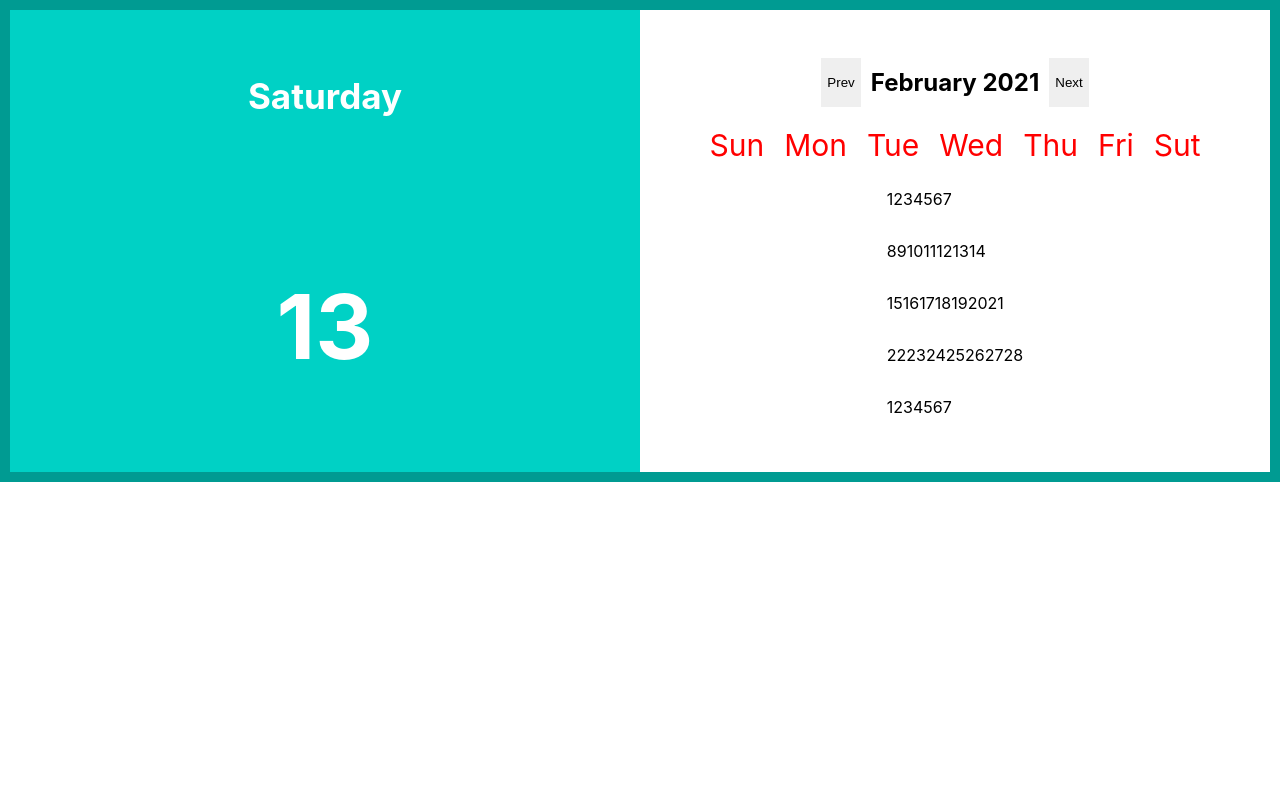
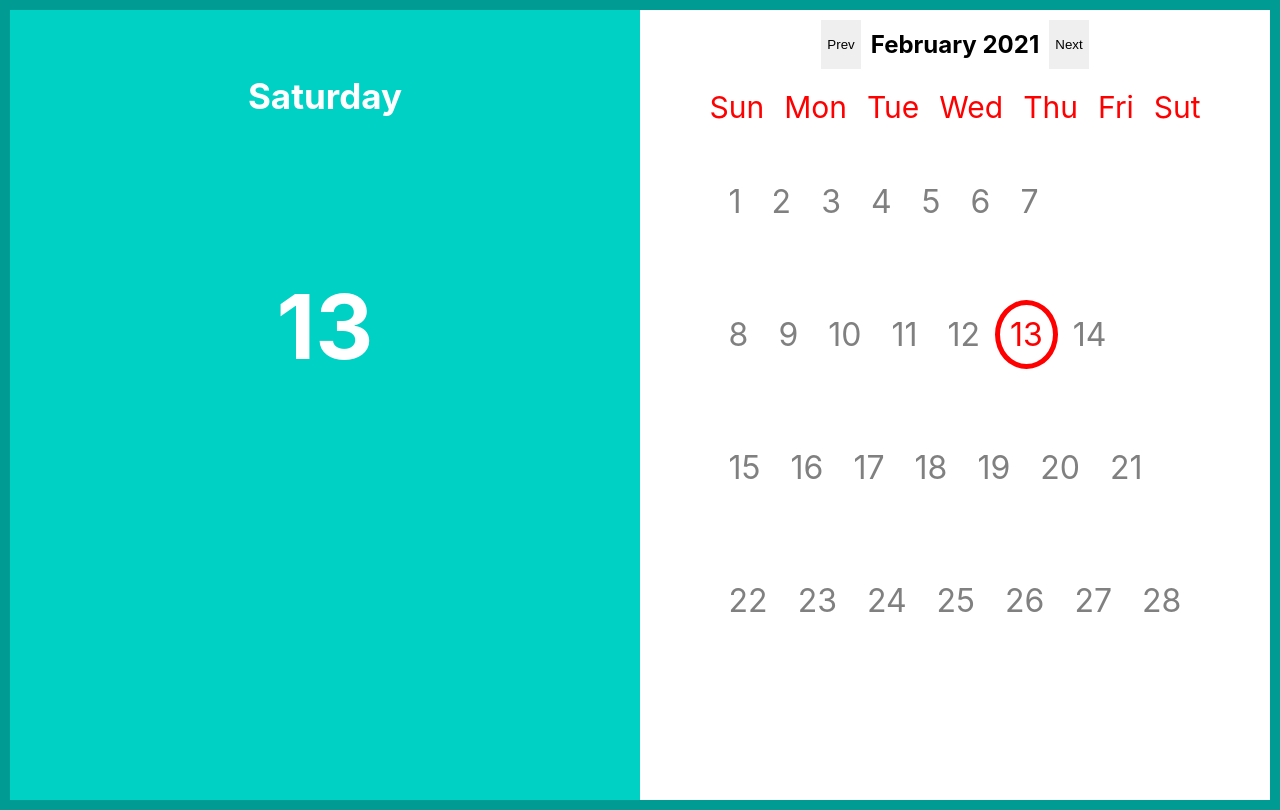
Before and after one commit to vitaliisyrykh/calendar-signIn-form, a React (Create React App) app: page / in a window 1280 px wide. Built offline with nearby package versions, Linux system fonts and the light colour scheme.

Commit message:
add classNamesFor h1

```diff
--- a/src/calendar/current-calendar-body/day/index.jsx
+++ b/src/calendar/current-calendar-body/day/index.jsx
@@ -1,18 +1,25 @@
 import {Component} from 'react';
-import {format} from 'date-fns';
+import {format,isToday,isSameMonth} from 'date-fns';
+import cx from 'classnames';
 import styles from'./day.module.scss'
 class Day extends Component {
   constructor(props) {
     super(props)
   }
 
+  render(){
+    const {day,currentDay}=this.props;
 
-  render(){
-    const {day}=this.props;
+    const classNames = cx(styles.day, {
+      [styles.currentMonthDay]: isSameMonth(day,currentDay),
+      [styles.currentDay]: isToday(day),
+    });
+
     return(
-      <p className={styles.dayContainer}>{format(day, 'd')}</p>
+      <p className={classNames}>{format(day, 'd')}</p>
     )
   }
 }
 
+
 export default Day;
--- a/src/calendar/current-calendar-body/mounth-year/index.jsx
+++ b/src/calendar/current-calendar-body/mounth-year/index.jsx
@@ -15,7 +15,7 @@ class MounthYear extends Component {
     return(
         <div className = {style.container}>
           <button className={style.btn} onClick = {this.props.handlePrev}>Prev</button>
-          <h1>{format(day, 'MMMM yyyy')}</h1>
+          <h1 className={style.month}>{format(day, 'MMMM yyyy')}</h1>
           <button className={style.btn} onClick ={this.props.handleNext}>Next</button>
         </div>
     )
--- a/src/calendar/current-calendar-body/mounth/index.jsx
+++ b/src/calendar/current-calendar-body/mounth/index.jsx
@@ -10,17 +10,17 @@ class Month extends Component {
     const { year, month,day } = this.props;
 
     const startOfMonth = parse(`${year} ${month}`, 'y M', new Date());
-    const weekAmount = getWeeksInMonth(startOfMonth, 1)
+    const weekAmount = getWeeksInMonth(startOfMonth)
     const weeksArray =[];
 
     for (var w = 0; w<weekAmount; w++) {
-      weeksArray.push(<Week year ={year} month={month} day={day} week={getWeek(addWeeks(startOfMonth, w))}/>);
+      weeksArray.push(<Week key = {`${w}-${year}-${month}`} year ={year} month={month} day={day} week={getWeek(addWeeks(startOfMonth, w))}/>);
     }
 
     return(
-        <div>
+        <section>
           {[weeksArray]}
-        </div>
+        </section>
     )
 }}
   export default Month;
```
